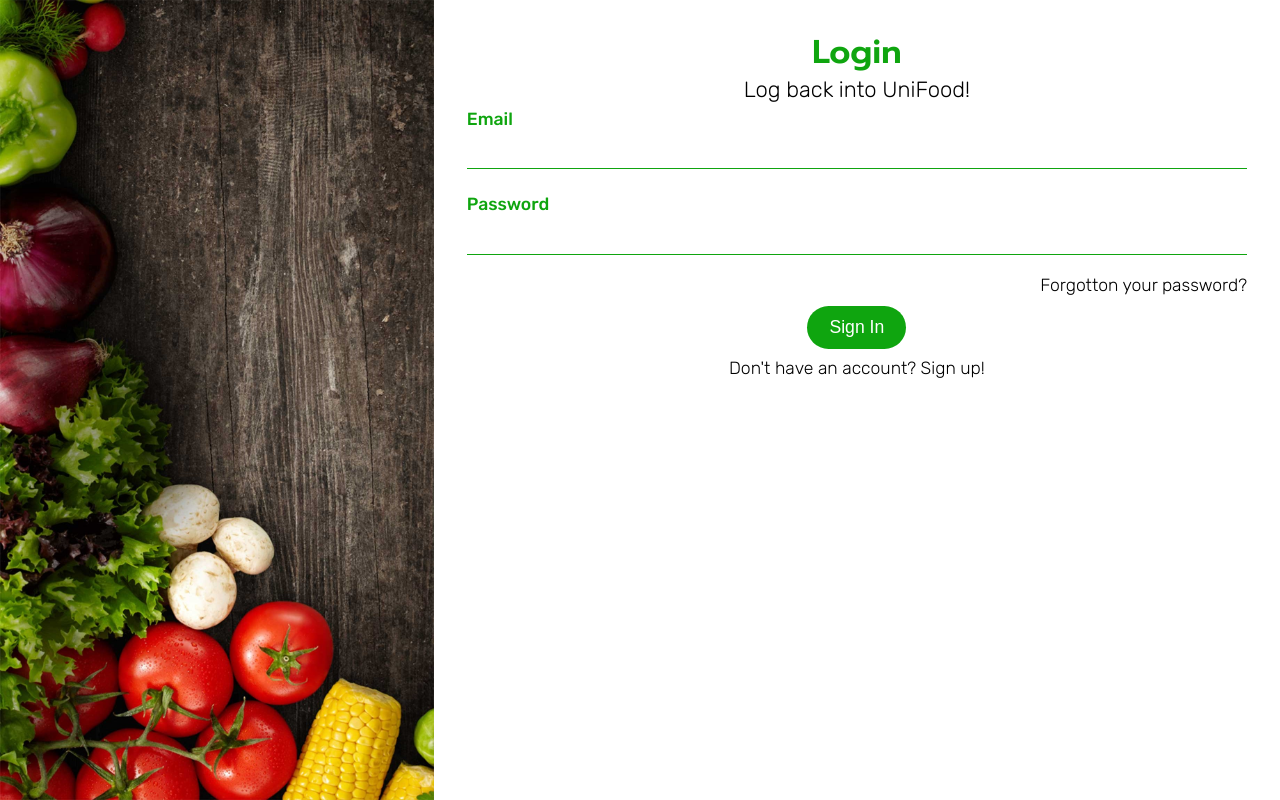
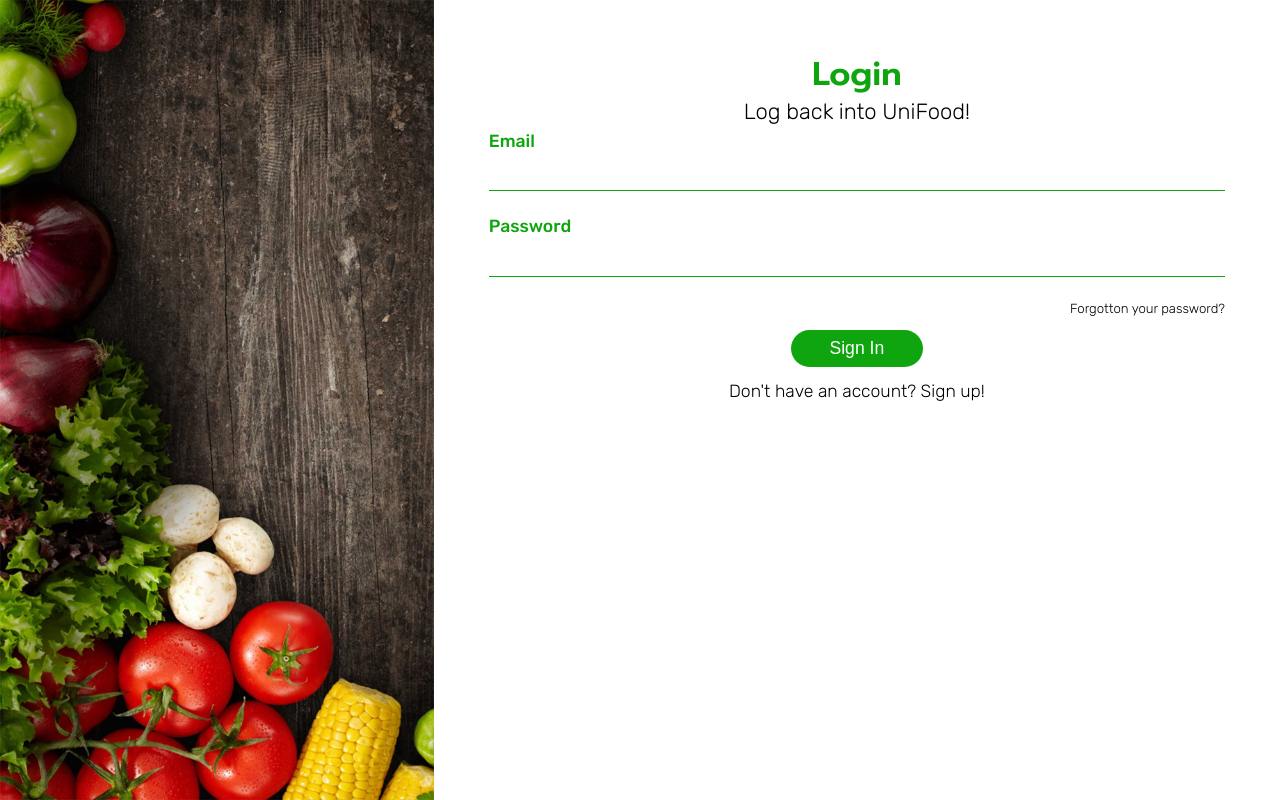
Before and after one commit to ItsEthanH/UniFood, a React (Create React App) app: page /portal/signin in a window 1280 px wide. Built offline with nearby package versions, Linux system fonts and the light colour scheme.

Commit message:
fixing fullscreen issue

```diff
--- a/src/assets/global.css
+++ b/src/assets/global.css
@@ -51,8 +51,8 @@
 html,
 body {
   font-family: var(--ff-body);
-  font-size: var(--fs-body);
-  font-weight: 300;
+  font-size: 100%;
+  font-weight: var(--fw-light);
   scroll-behavior: smooth;
 }
 
@@ -84,7 +84,13 @@ body {
 }
 
 .body-bold {
+  font-size: var(--fs-body);
   font-weight: var(--fw-medium);
+  line-height: 1.5;
+}
+
+.body {
+  font-size: var(--fs-body);
   line-height: 1.5;
 }
 
@@ -107,6 +113,10 @@ button {
 /* resuable styles */
 .centered {
   text-align: center;
+}
+
+.margin-1r {
+  margin: 1rem;
 }
 
 .margin-1r0 {
--- a/src/pages/App.module.css
+++ b/src/pages/App.module.css
@@ -9,3 +9,7 @@
   width: 100vw;
   overflow: hidden;
 }
+
+.wrapper * {
+  min-height: 0;
+}
--- a/src/pages/landing/recipes/LandingRecipeCard.js
+++ b/src/pages/landing/recipes/LandingRecipeCard.js
@@ -8,10 +8,10 @@ function LandingRecipeCard({ animation, index, meal }) {
       <img src={recipes[meal][index].img} alt={recipes[meal][index].title} />
       <div className={classes.text}>
         <h3 className="body-bold">{recipes[meal][index].title}</h3>
-        <p className={classes.description}>{recipes[meal][index].description}</p>
+        <p className="body margin-1r0">{recipes[meal][index].description}</p>
         <hr className="color-primary" />
         <p className="body-bold">{recipes[meal][index].time}</p>
-        <p>£{recipes[meal][index].cost}/serving</p>
+        <p className="body-small">£{recipes[meal][index].cost}/serving</p>
       </div>
     </div>
   );
--- a/src/pages/landing/recipes/styles/LandingRecipeCard.module.css
+++ b/src/pages/landing/recipes/styles/LandingRecipeCard.module.css
@@ -13,10 +13,6 @@
 
 .text {
   padding: 1rem;
-}
-
-.description {
-  margin: 1rem 0;
 }
 
 .slideup {
--- a/src/pages/landing/recipes/styles/LandingRecipes.module.css
+++ b/src/pages/landing/recipes/styles/LandingRecipes.module.css
@@ -22,7 +22,7 @@
 }
 
 @media only screen and (min-width: 1280px) {
-  .recipes h3 {
+  .recipes > h3 {
     margin-bottom: 3rem;
     width: 100%;
   }
--- a/src/pages/portal/LoginForm.js
+++ b/src/pages/portal/LoginForm.js
@@ -93,7 +93,9 @@ function LoginForm() {
           />
         );
       })}
-      <a href="">Forgotton your password?</a>
+      <a className="body-small" href="">
+        Forgotton your password?
+      </a>
       <PortalActions
         changeForm={changeForm}
         isFormLogin={isFormLogin}
--- a/src/pages/portal/PortalActions.js
+++ b/src/pages/portal/PortalActions.js
@@ -12,14 +12,16 @@ function PortalActions(props) {
   return (
     <>
       {errorMessages.map((msg) => (
-        <p className={classes.error} key={msg}>
+        <p className={`${classes.error} body-small`} key={msg}>
           {msg}
         </p>
       ))}
-      {fetchInfo.error && <p className={`${classes.error} margin-2r0`}>{fetchInfo.error}</p>}
-      {fetchInfo.isLoading && <p>Sending...</p>}
-      {!fetchInfo.isLoading && <button>{buttonText}</button>}
-      <a className={classes.swap} onClick={changeForm}>
+      {fetchInfo.error && (
+        <p className={`${classes.error} body-small margin-2r0`}>{fetchInfo.error}</p>
+      )}
+      {fetchInfo.isLoading && <p className="body-small">Sending...</p>}
+      {!fetchInfo.isLoading && <button className="primary-button">{buttonText}</button>}
+      <a className={`${classes.swap} body`} onClick={changeForm}>
         {changeText}
       </a>
     </>
--- a/src/pages/portal/styles/PortalForm.module.css
+++ b/src/pages/portal/styles/PortalForm.module.css
@@ -4,14 +4,8 @@
 }
 
 .form button {
-  color: white;
-  background-color: var(--clr-primary);
-  border: none;
-  border-radius: 50px;
   width: fit-content;
-  padding: 1rem 2rem;
   margin: 1rem auto;
-  font-size: var(--fs-800);
 }
 
 form .swap {
--- a/src/pages/portal/styles/_PortalPage.module.css
+++ b/src/pages/portal/styles/_PortalPage.module.css
@@ -11,6 +11,6 @@
   width: 100%;
   max-width: 1000px;
   margin: 0 auto;
-  padding: 3rem;
+  padding: 5rem;
   text-align: center;
 }
```
